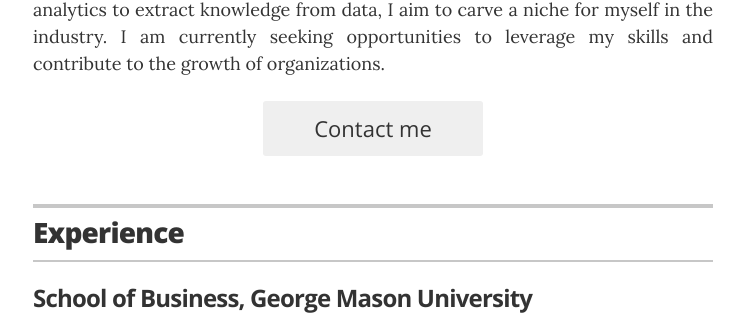
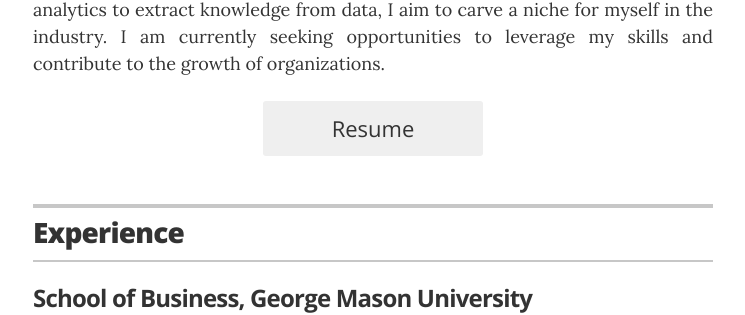
Before and after one commit to rsradhakrishnan/radha-resume, a Jekyll site: the page built from index.html, in a window 1280 px wide and 900 px high, scrolled down 378 px. Shown: the part 147-462 px from the top of the window, without its empty margins (267-1012 px from the left). Built offline with Jekyll 4.4.1, drawn with Linux system fonts in a browser that asks for light colours.

Commit message:
added resume
added resume pdf to main site

```diff
--- a/_config.yml
+++ b/_config.yml
@@ -1,7 +1,7 @@
 # Site settings
 title: "Sreenivasa's Portfolio"
 description: "sreenivasa's Portfolio site"
-baseurl: rsradhakrishan.github.io
+baseurl: ''
 
 
 
--- a/_layouts/resume.html
+++ b/_layouts/resume.html
@@ -40,7 +40,8 @@
         </div>
 
         {% if site.resume_looking_for_work == 'yes' %}
-        <a href="mailto:{{ site.resume_contact_email }}" class="contact-button no-print" itemprop="email">Contact me</a>
+        <a href="mailto:{{ site.resume_contact_email }}" class="contact-button no-print" itemprop="email">Resume</a>
+        <!-- <button onclick="window.open('Sreenivasa_Rayaprolu-Resume.pdf')">Open PDF</button> -->
         {% elsif site.resume_looking_for_work == 'no' %}
         <a class="contact-button not-looking no-print">I'm not looking for work right now.</a>
         {% else %}
```
Also changed, not shown: 1 other file.
